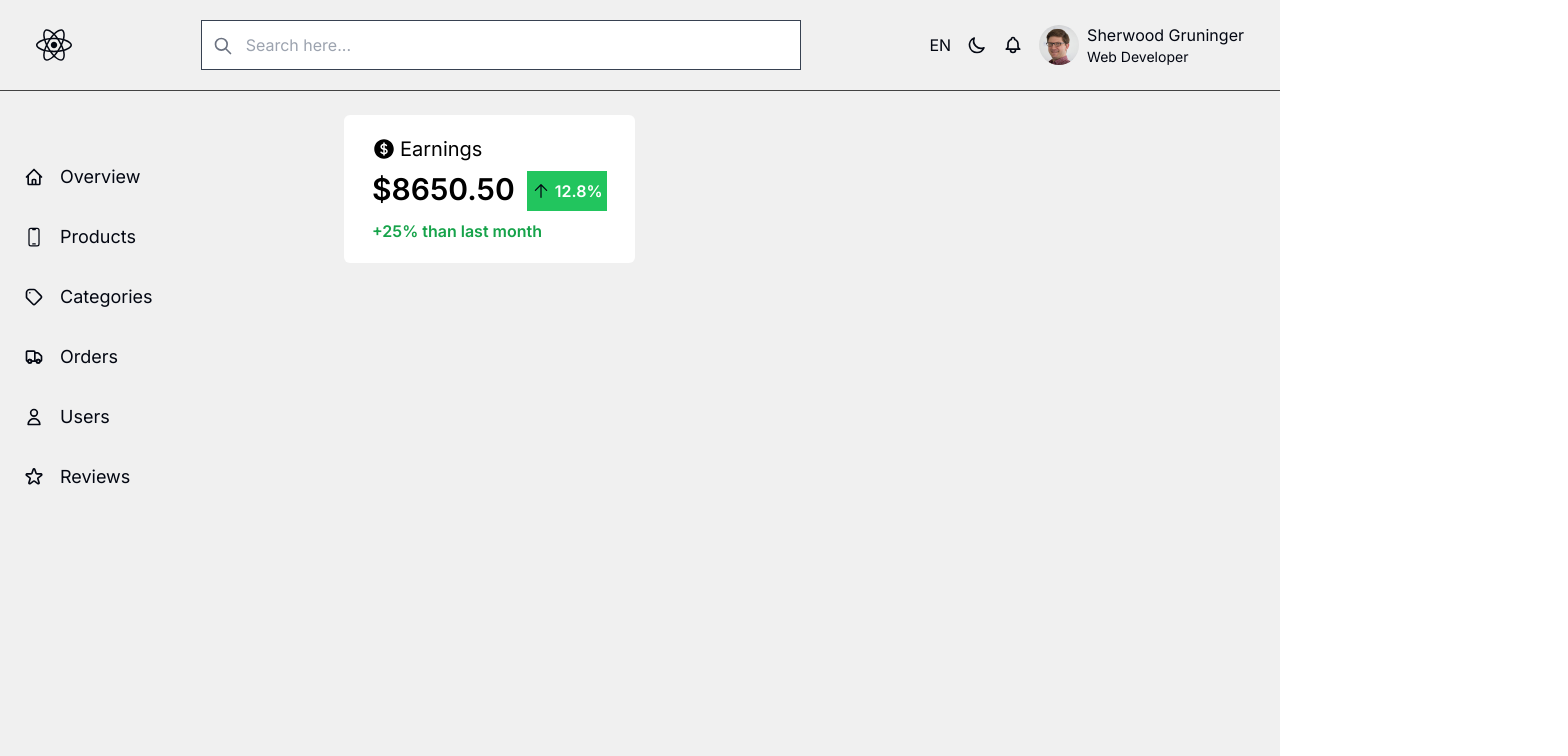
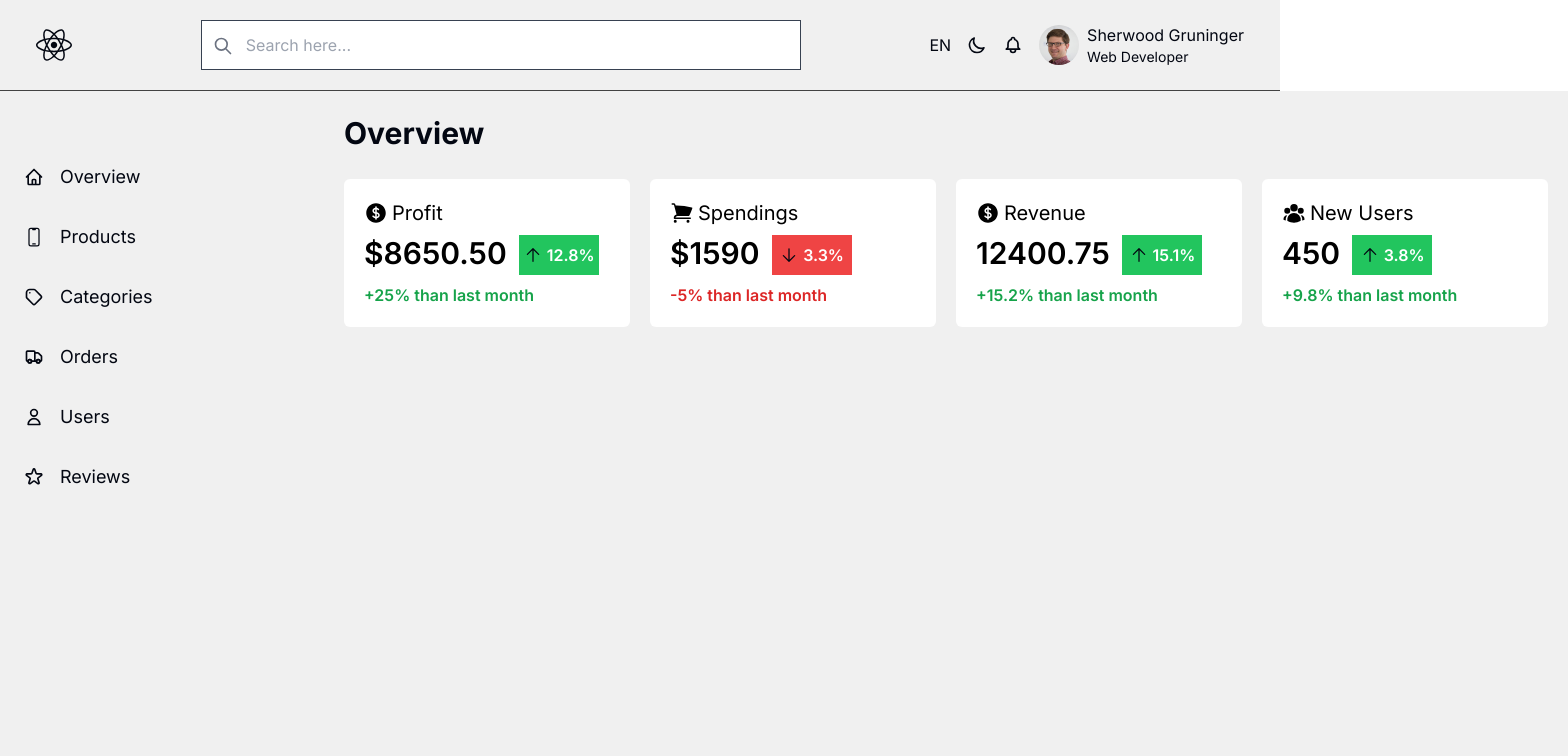
Before and after one commit to Kuzma02/Free-Admin-Dashboard, a React (Vite) app: page /landing-v2 in a window 1280 px wide. Shown: the top 756 px of the page, 1568 px wide, since content can reach past the window. Built offline with nearby package versions, Linux system fonts and the light colour scheme.

Commit message:
completed stats frontend on light mode

```diff
--- a/src/components/SingleStatsV2.tsx
+++ b/src/components/SingleStatsV2.tsx
@@ -3,7 +3,7 @@ import { HiArrowSmallUp } from "react-icons/hi2";
 
 const SingleStatsV2 = ({ children }: { children: React.ReactNode }) => {
   return (
-    <div className="flex flex-col gap-2 bg-white px-7 py-5 rounded-md">
+    <div className="flex flex-col gap-2 bg-white w-72 px-5 py-5 rounded-md">
       {children}
     </div>
   );
@@ -34,7 +34,7 @@ const MoneyStats = ({
 }) => {
   return (
     <div className="flex gap-3">
-      <p className="text-3xl font-semibold">${moneyAmount}</p>
+      <p className="text-3xl font-semibold">{moneyAmount}</p>
       {/* <p className="text-white bg-green-500 w-20 h-10 flex gap-1 items-center justify-center font-semibold">
         <HiArrowSmallUp className="text-blackPrimary text-xl" />{" "}
         <span>12.8%</span>
--- a/src/pages/LandingV2.tsx
+++ b/src/pages/LandingV2.tsx
@@ -1,19 +1,27 @@
 import { Sidebar, SingleStatsV2 } from "../components";
-import { HiCurrencyDollar } from "react-icons/hi2";
+import {
+  HiArrowSmallDown,
+  HiCurrencyDollar,
+  HiUserGroup,
+} from "react-icons/hi2";
 import { HiArrowSmallUp } from "react-icons/hi2";
+import { HiShoppingCart } from "react-icons/hi2";
 
 const Landingv2 = () => {
   return (
     <div className="h-auto border-t dark:border-blackSecondary border-blackSecondary border-1 flex dark:bg-blackPrimary bg-whiteSecondary">
       <Sidebar />
       <div className="dark:bg-blackPrimary bg-whiteSecondary w-full pt-6 pl-9 max-sm:pt-6 max-sm:pl-5">
+      <h3 className="text-3xl dark:text-whiteSecondary text-blackPrimary font-bold mb-7 max-sm:text-2xl px-5">
+              Overview
+            </h3>
         {/* stats */}
-        <div className="flex justify-between px-5">
+        <div className="flex justify-start gap-5 px-5">
           <SingleStatsV2>
-            <SingleStatsV2.StatsCategory statsCategory="Earnings">
+            <SingleStatsV2.StatsCategory statsCategory="Profit">
               <HiCurrencyDollar className="text-2xl" />
             </SingleStatsV2.StatsCategory>
-            <SingleStatsV2.MoneyStats moneyAmount="8650.50">
+            <SingleStatsV2.MoneyStats moneyAmount="$8650.50">
               <p className="text-white bg-green-500 w-20 h-10 flex gap-1 items-center justify-center font-semibold">
                 <HiArrowSmallUp className="text-blackPrimary text-xl" />{" "}
                 <span>12.8%</span>
@@ -21,6 +29,51 @@ const Landingv2 = () => {
             </SingleStatsV2.MoneyStats>
             <SingleStatsV2.PercentageStats isPositive={true} percentage="25%" />
           </SingleStatsV2>
+
+          <SingleStatsV2>
+            <SingleStatsV2.StatsCategory statsCategory="Spendings">
+              <HiShoppingCart className="text-2xl" />
+            </SingleStatsV2.StatsCategory>
+            <SingleStatsV2.MoneyStats moneyAmount="$1590">
+              <p className="text-white bg-red-500 w-20 h-10 flex gap-1 items-center justify-center font-semibold">
+                <HiArrowSmallDown className="text-blackPrimary text-xl" />{" "}
+                <span>3.3%</span>
+              </p>
+            </SingleStatsV2.MoneyStats>
+            <SingleStatsV2.PercentageStats isPositive={false} percentage="5%" />
+          </SingleStatsV2>
+
+          <SingleStatsV2>
+            <SingleStatsV2.StatsCategory statsCategory="Revenue">
+              <HiCurrencyDollar className="text-2xl" />
+            </SingleStatsV2.StatsCategory>
+            <SingleStatsV2.MoneyStats moneyAmount="12400.75">
+              <p className="text-white bg-green-500 w-20 h-10 flex gap-1 items-center justify-center font-semibold">
+                <HiArrowSmallUp className="text-blackPrimary text-xl" />{" "}
+                <span>15.1%</span>
+              </p>
+            </SingleStatsV2.MoneyStats>
+            <SingleStatsV2.PercentageStats
+              isPositive={true}
+              percentage="15.2%"
+            />
+          </SingleStatsV2>
+
+          <SingleStatsV2>
+            <SingleStatsV2.StatsCategory statsCategory="New Users">
+              <HiUserGroup className="text-2xl" />
+            </SingleStatsV2.StatsCategory>
+            <SingleStatsV2.MoneyStats moneyAmount="450">
+              <p className="text-white bg-green-500 w-20 h-10 flex gap-1 items-center justify-center font-semibold">
+                <HiArrowSmallUp className="text-blackPrimary text-xl" />{" "}
+                <span>3.8%</span>
+              </p>
+            </SingleStatsV2.MoneyStats>
+            <SingleStatsV2.PercentageStats
+              isPositive={true}
+              percentage="9.8%"
+            />
+          </SingleStatsV2>
         </div>
       </div>
     </div>
```
